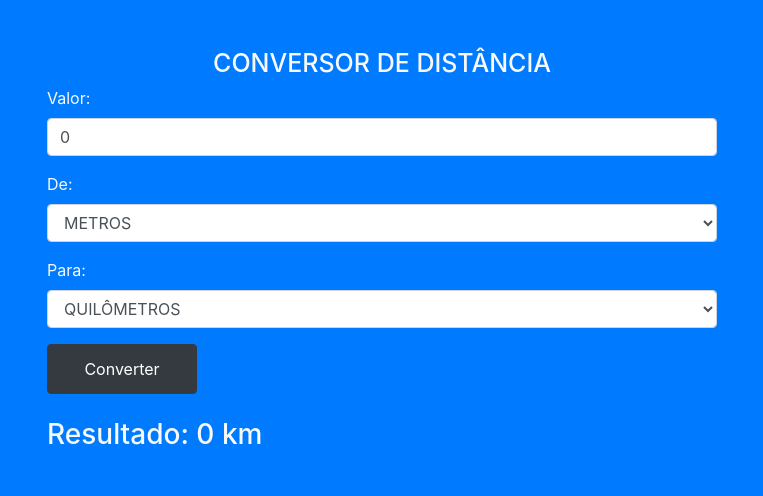
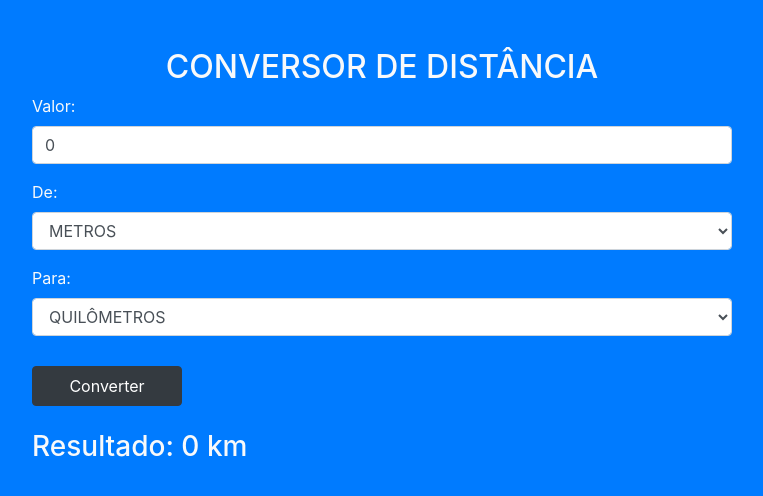
Before and after one commit to Andrei-Alb/TESTE, a plain HTML site: page CONVERSORDEDISTANCIA/index.html in a window 1280 px wide. Shown: the whole page, without its empty margins (258-1021 px from the left). Drawn offline with nearby package versions, Linux system fonts and the light colour scheme.

Commit message:
Update index.html

```diff
--- a/CONVERSORDEDISTANCIA/index.html
+++ b/CONVERSORDEDISTANCIA/index.html
@@ -7,14 +7,14 @@
     <link href="https://maxcdn.bootstrapcdn.com/bootstrap/4.5.2/css/bootstrap.min.css" rel="stylesheet">
     <script src="https://cdn.jsdelivr.net/npm/vue@2"></script>
 </head>
-<body class="bg-primary mx-auto" style="width: 700px;">
+<body class="bg-primary">
     <div id="app" class="text-light container mt-5">
-        <h2 style="text-align: center; font-size: 25px;">CONVERSOR DE DISTÂNCIA</h2>
-        <div class="form-group">
+        <h2 style="text-align: center;">CONVERSOR DE DISTÂNCIA</h2>
+        <div class="form-group mx-auto" style="width: 700px;">
             <label for="valor">Valor:</label>
             <input type="number" v-model="valor" class="form-control" placeholder="Digite o valor">
         </div>
-        <div class="form-group">
+        <div class="form-group mx-auto" style="width: 700px;">
             <label for="unidadeOrigem">De:</label>
             <select v-model="unidadeOrigem" class="form-control">
                 <option value="m">METROS</option>
@@ -22,16 +22,17 @@
                 <option value="mi">MILHAS</option>
             </select>
         </div>
-        <div class="form-group">
+        <div class="form-group mx-auto" style="width: 700px;">
             <label for="unidadeDestino">Para:</label>
             <select v-model="unidadeDestino" class="form-control">
                 <option value="m">METROS</option>
                 <option value="km">QUILÔMETROS</option>
                 <option value="mi">MILHAS</option>
             </select>
+            <button class="btn btn-dark" style="margin-top: 30px; width: 150px; height: 40px;" @click="converter" >Converter</button>
+            <h3 class="text-light mt-4">Resultado: {{ resultado }} {{ unidadeDestino }}</h3>
         </div>
-        <button class="btn btn-dark mx-auto" @click="converter" style="width: 150px; height: 50px;">Converter</button>
-        <h3 class="text-light mt-4">Resultado: {{ resultado }} {{ unidadeDestino }}</h3>
+
     </div>
 
     <script>
```
